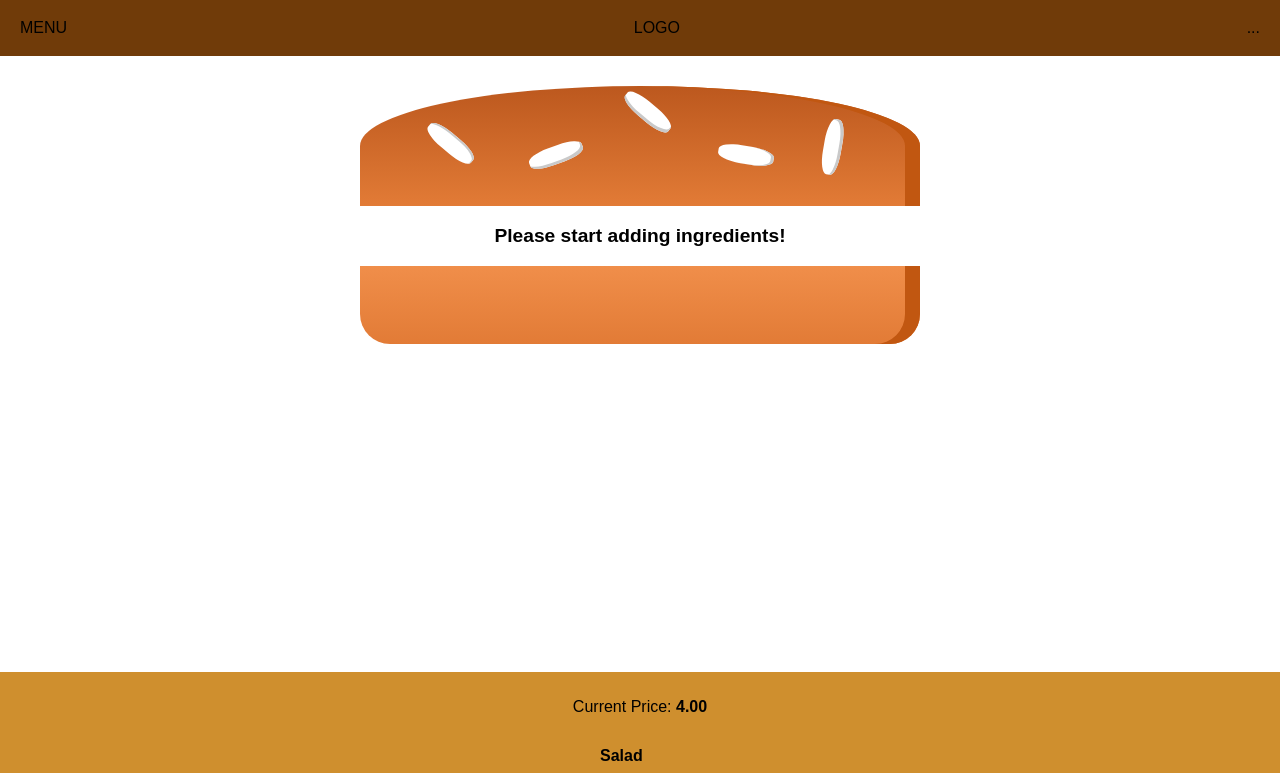
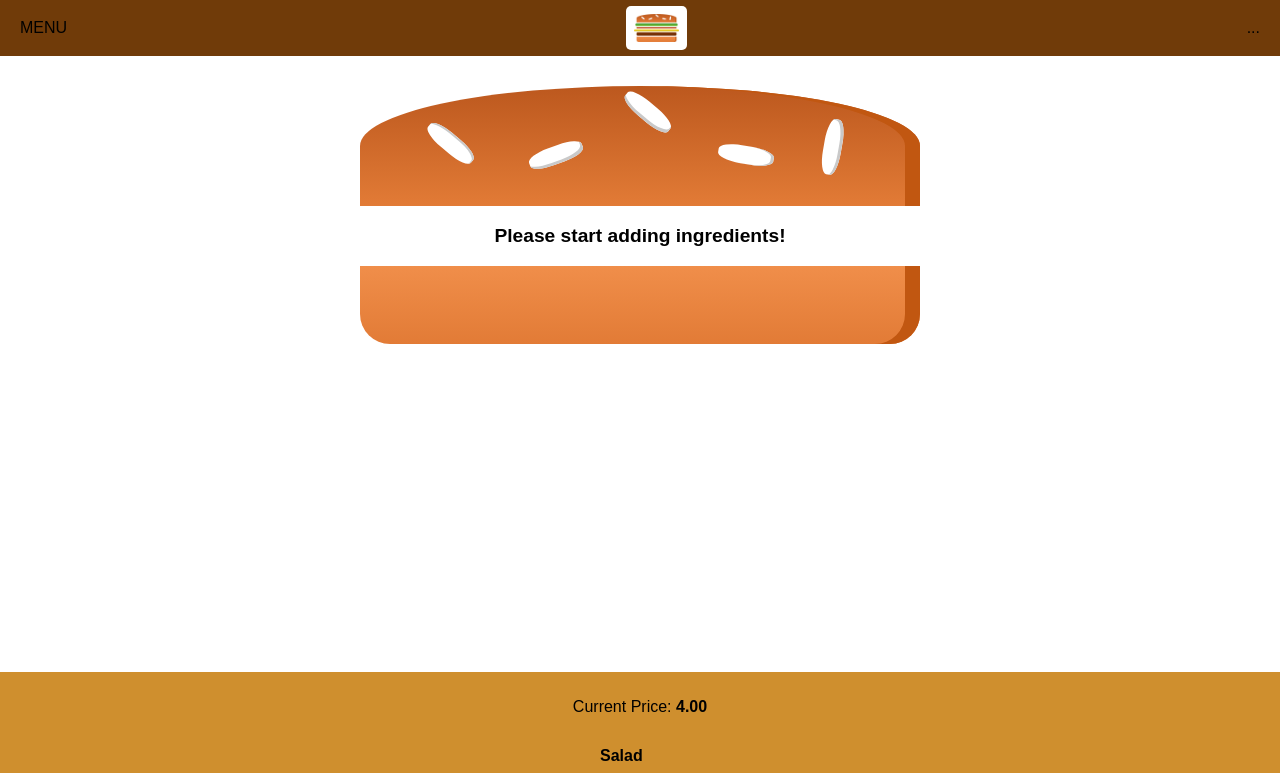
Before and after one commit to The-lady-developer/React-Burger-app, a React app: page / in a window 1280 px wide. Shown: the top 773 px of the page. Built offline with nearby package versions, Linux system fonts and the light colour scheme.

Commit message:
burger-app

```diff
--- /dev/null
+++ b/src/components/Logo/Logo.css
@@ -0,0 +1,11 @@
+.Logo{
+    background-color: white;
+    padding: 8px;
+    height: 80%;
+    box-sizing: border-box;
+    border-radius: 5px;
+}
+
+.Logo img{
+    height: 100%
+}
--- /dev/null
+++ b/src/components/Logo/Logo.js
@@ -0,0 +1,12 @@
+import React from 'react';
+
+import burgerLogo from '../../assets/images/127 burger-logo.png';
+import classes from './Logo.css';
+const logo = (props) => (
+<div className={classes.Logo}>
+
+<img src={burgerLogo} alt="my-burger"></img>
+</div>
+
+);
+ export default logo;
--- a/src/components/Navigation/Toolbar/Toolbar.js
+++ b/src/components/Navigation/Toolbar/Toolbar.js
@@ -1,10 +1,11 @@
 import React from 'react';
 
 import classes from './Toolbar.css';
+import Logo from '../../Logo/Logo';
 const toolbar = (props) =>(
 <header className={classes.Toolbar}>
 <div>MENU</div>
-<div>LOGO</div>
+<Logo />
 <nav>
 ...
 </nav>
```
Also changed, not shown: src/assets/images/127 burger-logo.png (added).
